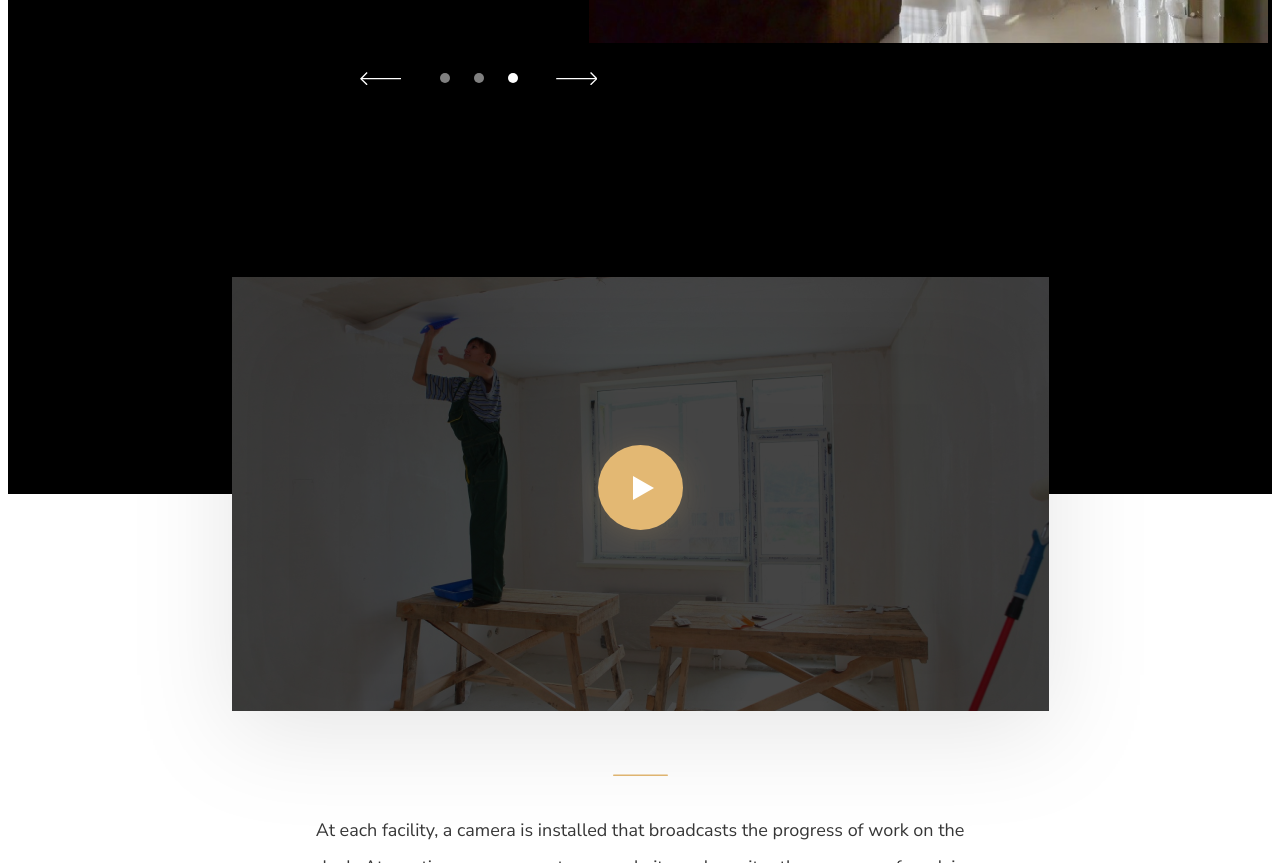
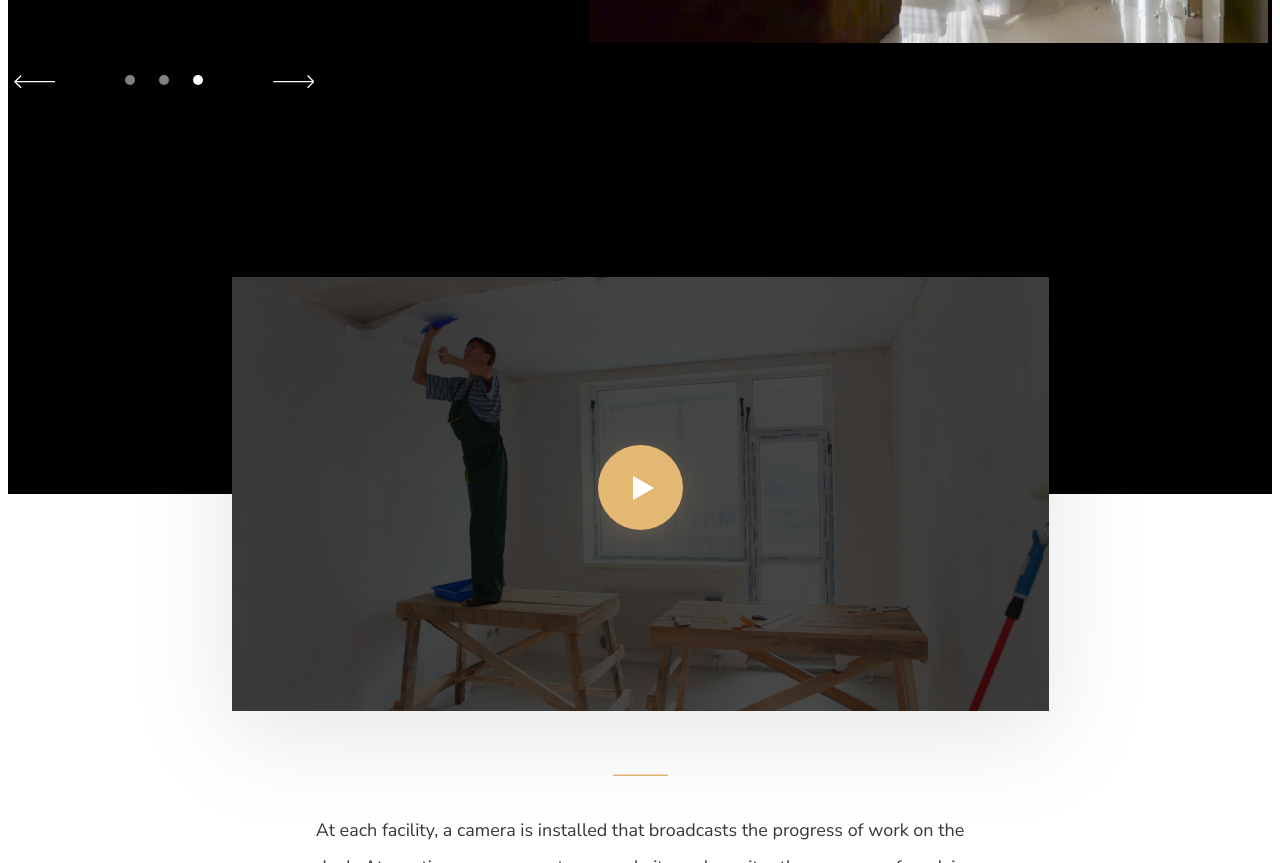
Before and after one commit to igorevi4oleg/itogtest, a plain HTML site: page index.html in a window 1280 px wide. Shown: the part 1378-2241 px from the top of the page. Drawn offline with Linux system fonts and the light colour scheme.

Commit message:
positions

```diff
--- a/css/styles.css
+++ b/css/styles.css
@@ -543,9 +543,9 @@ article img {
     max-width: 680px;
 }
 
-#switch1:checked ~ #controls label:nth-child(3),
-#switch2:checked ~ #controls label:nth-child(1),
-#switch3:checked ~ #controls label:nth-child(2){
+#switch1:checked ~ #panel>#controls label:nth-child(3),
+#switch2:checked ~ #panel>#controls label:nth-child(1),
+#switch3:checked ~ #panel>#controls label:nth-child(2){
 
     background: url(../images/Group1.svg) no-repeat;
     color: white;
@@ -554,16 +554,15 @@ article img {
     float: left;
 }
 
-#switch1:checked ~  #controls label:nth-child(2),
-#switch2:checked ~  #controls label:nth-child(3),
-#switch3:checked ~  #controls label:nth-child(1){
+#switch1:checked ~ #panel>#controls label:nth-child(2),
+#switch2:checked ~ #panel>#controls label:nth-child(3),
+#switch3:checked ~ #panel>#controls label:nth-child(1){
 
     background: url(../images/Group2.svg) no-repeat;
     color: white;
     width: 41px;
     height: 13px;
     float: right;
-    margin-left: 155px;
 
 }
 
@@ -603,24 +602,19 @@ label, a {
 
 }
 
-#controls {
-
-    margin-left: 360px;
-    height: 14px;
-    position: absolute;
-    left: 0;
-    display: block;
-    margin-top: -3px;
-
-}
+#panel {
+
+    position: relative;
+    right: 575px;
+    width: 300px;
+
+}
+
 
 #active {
 
-    text-align: center;
-    position: absolute;
-    left: 0;
-    margin-left: 430px;
-    margin-top: -12px;
+    position: relative;
+    bottom: 10px;
 }
 
 #active label:hover {
@@ -630,9 +624,9 @@ label, a {
 
 }
 
-#switch1:checked ~ #active label:nth-child(1),
-#switch2:checked ~ #active label:nth-child(2),
-#switch3:checked ~ #active label:nth-child(3){
+#switch1:checked ~ #panel>#active label:nth-child(1),
+#switch2:checked ~ #panel>#active label:nth-child(2),
+#switch3:checked ~ #panel>#active label:nth-child(3){
 
     background: white;
 
--- a/index.html
+++ b/index.html
@@ -111,11 +111,11 @@
 
                 </div>
                 <div class="all">
-                    <input checked type="radio" name="respond" id="desktop">
+                   <input checked type="radio" name="respond" id="desktop">
                          <article id="slider">
-                             <input checked type="radio" name="slider" id="switch1">
-                             <input checked type="radio" name="slider" id="switch2">
-                             <input checked type="radio" name="slider" id="switch3">
+                            <input checked type="radio" name="slider" id="switch1">
+                            <input checked type="radio" name="slider" id="switch2">
+                            <input checked type="radio" name="slider" id="switch3">
                              <div id="slides">
                                  <div id="overflow">
                                      <div class="image">
@@ -125,6 +125,7 @@
                                      </div>
                                  </div>
                              </div>
+                             <div id="panel">
                              <div id="controls">
                                 <label for="switch1"></label>
                                 <label for="switch2"></label>
@@ -135,6 +136,7 @@
                                 <label for="switch2"></label>
                                 <label for="switch3"></label>
                             </div>
+                             </div>
                          </article>
                 </div>
         </div>
```
